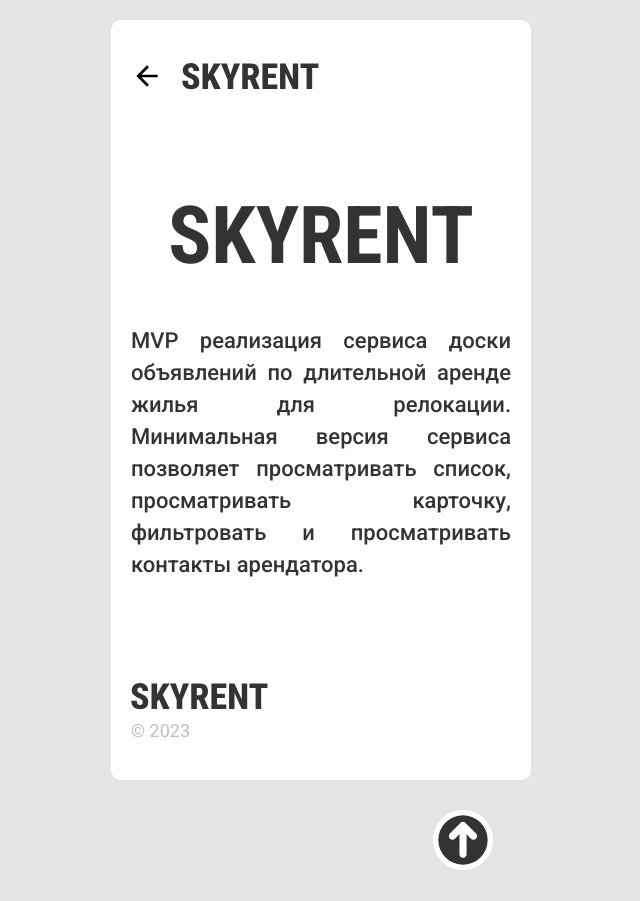
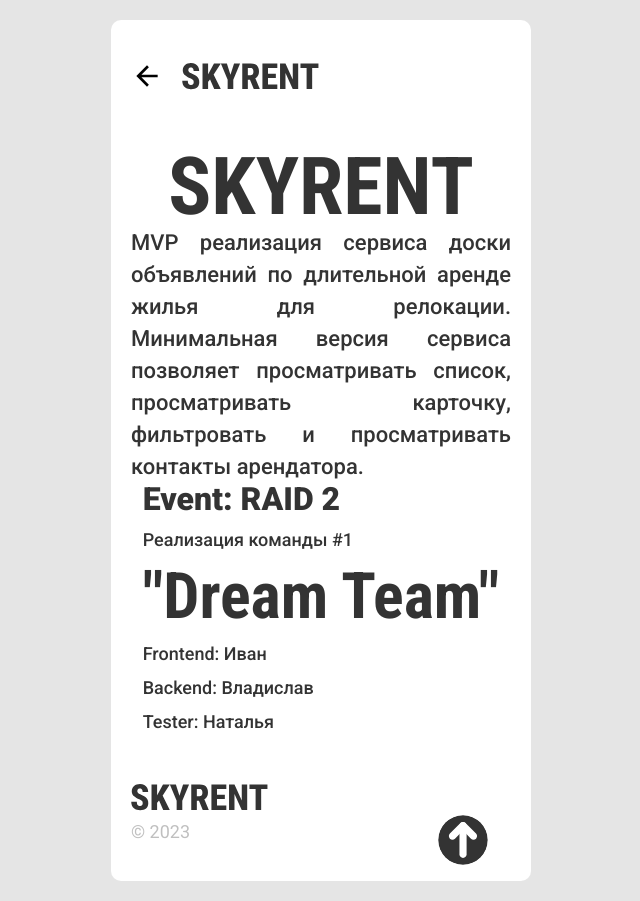
Before and after one commit to Diableros/RAID2Front, a React (Create React App) app: page /about in a window 1280 px wide. Shown: the whole page, without its empty margins (319-959 px from the left). Before the commit the page ends 800 px from the top, so only its background shows below. Built offline with nearby package versions, Linux system fonts and the light colour scheme.

Commit message:
Day 4½
Create route for 404-page & about project page update

```diff
--- a/src/App.module.scss
+++ b/src/App.module.scss
@@ -2,7 +2,6 @@
 	max-width: 420px;
 	min-width: 320px;
 	min-height: calc(100vh - 40px);
-	// width: 420px;
 
 	margin: 20px auto;
 	padding: 40px 20px;
--- a/src/router/AppRouter.tsx
+++ b/src/router/AppRouter.tsx
@@ -1,4 +1,3 @@
-import App from 'App';
 import { ReactNode } from 'react';
 import { createBrowserRouter, RouterProvider } from 'react-router-dom';
 import { AboutScreen } from 'screens/about/AboutScreen';
@@ -27,6 +26,10 @@ const AppRouter = ({ children }: { children: ReactNode }) => {
 			],
 			errorElement: <NotFoundScreen />,
 		},
+		{
+			path: '/404',
+			element: <NotFoundScreen />,
+		},
 	]);
 
 	return <RouterProvider router={router} />;
--- a/src/screens/about/AboutScreen.module.scss
+++ b/src/screens/about/AboutScreen.module.scss
@@ -16,3 +16,25 @@
 	background-position: center;
 	background-size: cover;
 }
+
+.creds {
+	display: flex;
+	flex-direction: column;
+	gap: 16px;
+
+	&__name {
+		font-size: 18px;
+		font-weight: 500;
+	}
+
+	&__title {
+		font-size: 64px;
+		font-weight: 700;
+		font-family: 'Roboto condensed', Arial;
+	}
+
+	&__subtitle {
+		font-size: 32px;
+		font-weight: 900;
+	}
+}
--- a/src/screens/about/AboutScreen.tsx
+++ b/src/screens/about/AboutScreen.tsx
@@ -11,6 +11,14 @@ const AboutScreen = () => {
 				релокации. Минимальная версия сервиса позволяет просматривать список,
 				просматривать карточку, фильтровать и просматривать контакты арендатора.
 			</div>
+			<div className={s.creds}>
+				<h2 className={s.creds__subtitle}>Event: RAID 2</h2>
+				<p className={s.creds__name}>Реализация команды #1</p>
+				<h1 className={s.creds__title}>"Dream Team"</h1>
+				<p className={s.creds__name}>Frontend: Иван</p>
+				<p className={s.creds__name}>Backend: Владислав</p>
+				<p className={s.creds__name}>Tester: Наталья</p>
+			</div>
 		</>
 	);
 };
--- a/src/screens/main/MainScreen.tsx
+++ b/src/screens/main/MainScreen.tsx
@@ -1,4 +1,4 @@
-import { useState, useEffect, ReactNode } from 'react';
+import { useState, useEffect } from 'react';
 import { useSearchParams } from 'react-router-dom';
 import req from 'request/request';
 import MainHeader from './components/main-header/MainHeader';
```
